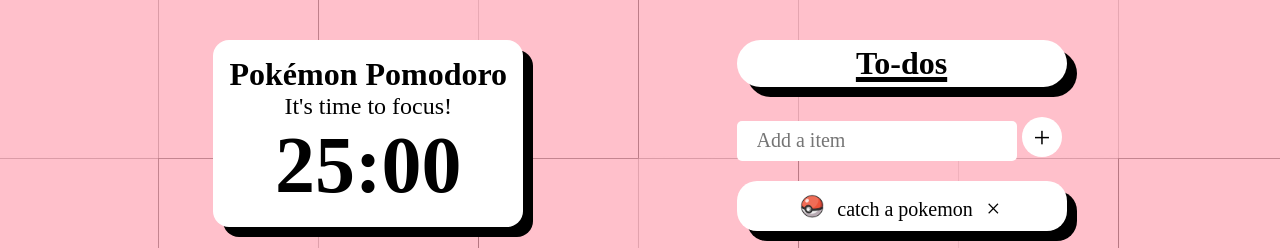
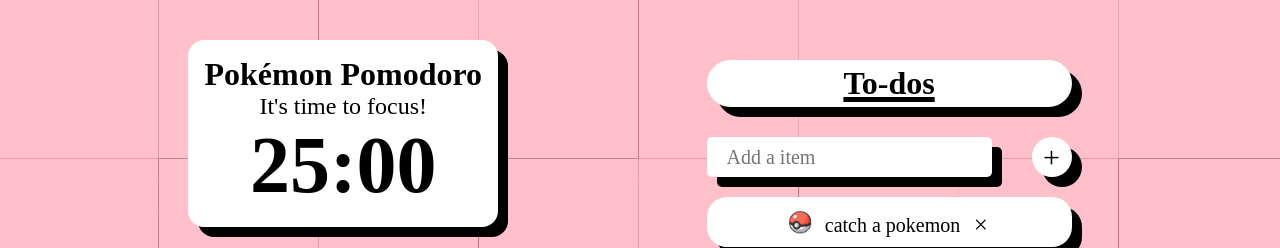
Before and after one commit to PerplexingPenguin/pokedoro, a plain HTML site: page webos/index.html in a window 1280 px wide. Shown: the top 248 px of the page. Drawn offline with Linux system fonts and the light colour scheme; a web font is replaced by a local one.

Commit message:
organize and sort images into /images folder, add new select option, fix submit not filling screen width when vertical mode

```diff
--- a/webos/index.html
+++ b/webos/index.html
@@ -27,11 +27,15 @@
           <label for="pokemone">Choose a Pokémon:</label>
           <select name="pokemone" id="">
             <option value="sylveon">
-              <img src="/image.png" alt="" width=40">
+              <img src="images/sylveon.png" alt="" width=40">
               <p>Sylveon</p>
             </option>
+            <option value="mimikyu">
+              <img src="images/mimikyu.png" width="40">
+              <p>Mimikyu</p>
+            </option>
             <option value="Mabosstiff">
-              <img src="/image (2).png" alt="" width="40">
+              <img src="images/mabosstiff.png" alt="" width="40">
               <p>Mabosstiff</p>
             </option>
           </select>
@@ -40,7 +44,7 @@
       </div>
       <div class="todos">
         <p class="drop-shadow">To-dos</p>
-        <div class="submit">
+        <div class="submit drop-shadow">
           <form action="javascript:void(0);">
             <input type="text" id="todoInput" placeholder="Add a item">
             <button type="submit" id="todoSubmit">+</button>
--- a/webos/style.css
+++ b/webos/style.css
@@ -9,7 +9,7 @@
 
 body {
   background-color: pink;
-  background-image: url(/2026_07_25_0ng_Kleki.png);
+  background-image: url(images/background.png);
   background-blend-mode: difference;
   background-size: cover;
 }
@@ -132,7 +132,7 @@
 }
 
 ul li:not(.checked)::before {
-  background-image: url(/4889-pokeball-1599261232.png);
+  background-image: url(images/pokeball.png);
   display: inline-block;
   background-repeat: no-repeat;
   width: 30px;
@@ -168,13 +168,21 @@
   font-size: 1.75em;
 }
 
+form {
+  width: 100%;
+  margin-top: 1.5em;
+  display: flex;
+  flex-direction: row;
+  gap: 2em;
+}
+
 .submit input {
-  width: 85%;
   border-radius: 5px;
   height: 2.5rem;
   font-size: 1em;
   border: none;
   padding: 1em;
+  flex: 25;
 }
 
 .submit button {
@@ -189,12 +197,6 @@
 .submit button:hover {
   background-color: darkgray;
   cursor: pointer;
-}
-
-.submit {
-  margin-top: 1.5em;
-  display: flex;
-  gap: 0.5em;
 }
 
 .todos p {
@@ -234,3 +236,7 @@
   font-weight: bold;
   margin-right: 0.25em;
 }
+
+.todos {
+  margin: 1em;
+}
```
Also changed, not shown: webos/Screenshot 2026-07-25 at 1.58.39 PM.png (deleted), webos/image (1).png (deleted), webos/image (2).png (deleted), webos/images/background.png (renamed from webos/2026_07_25_0ng_Kleki.png), webos/images/mabosstiff.png (added), webos/images/mimikyu.png (added), webos/images/pokeball.png (renamed from webos/4889-pokeball-1599261232.png), webos/images/sylveon.png (renamed from webos/image.png), webos/tumblr_9a5a4a57f72d42d35b82d51585be7dfd_1956b5bc_400.webp (deleted).
